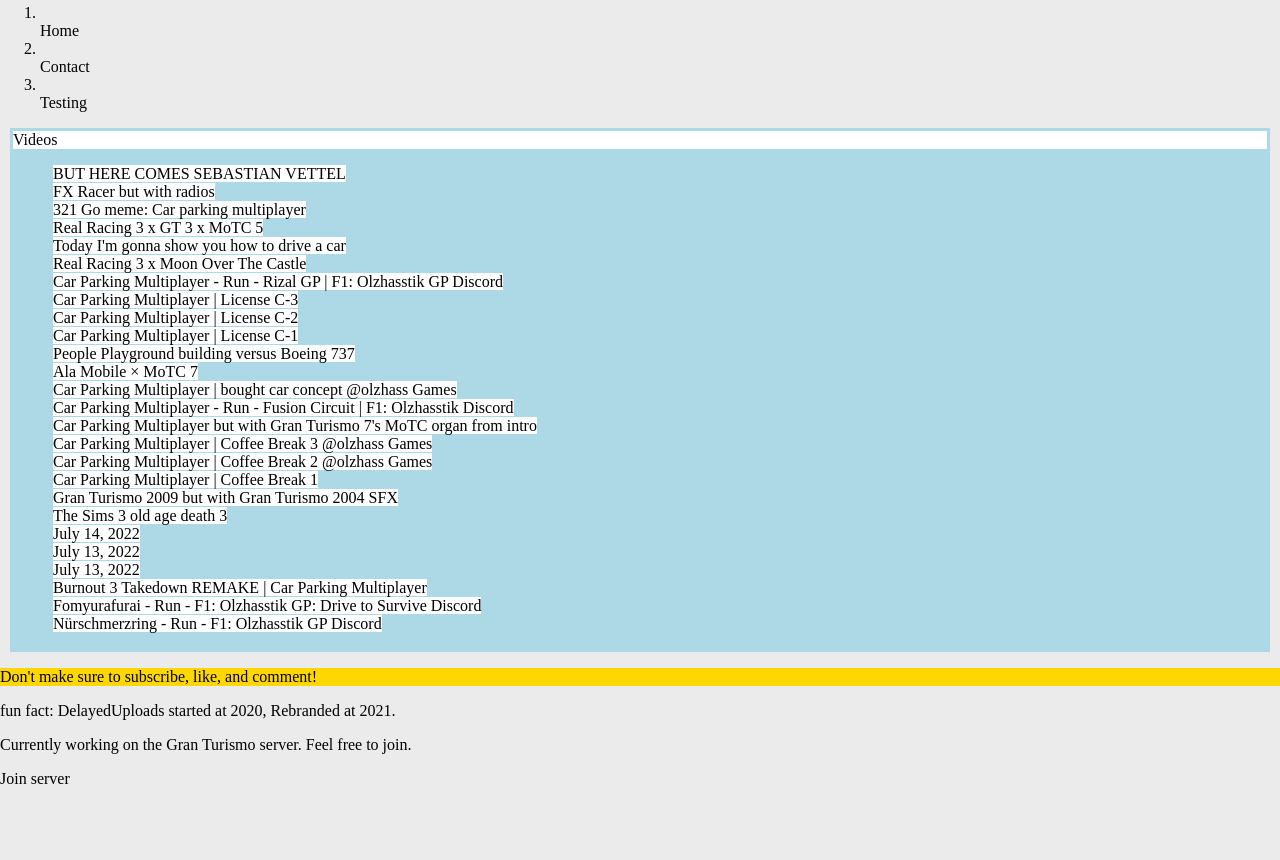
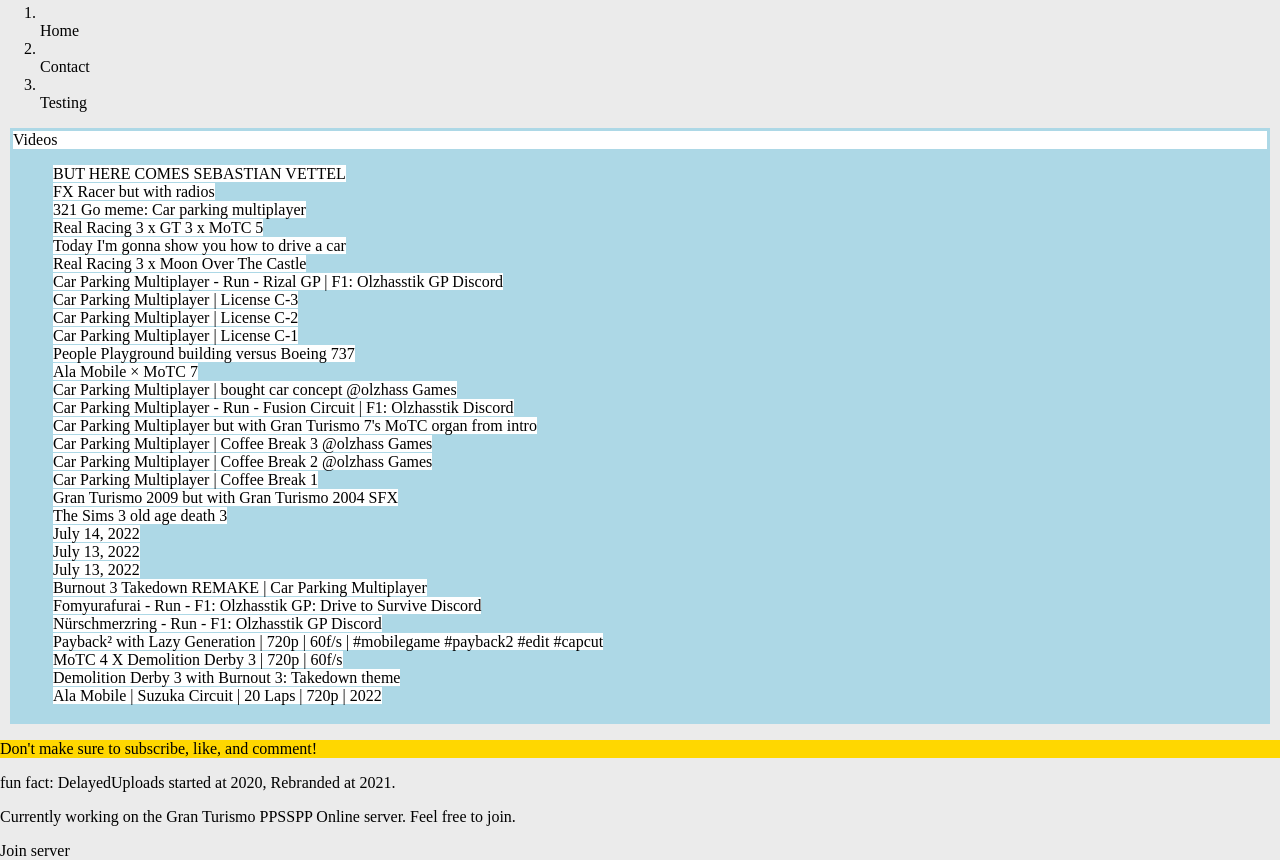
Before and after one commit to DelayedUploads/DelayedUpload-s-Website, a plain HTML site: page Index.html in a window 1280 px wide. Shown: the part 69-929 px from the top of the page. Before the commit the page ends 857 px from the top, so only its background shows below. Drawn offline with Linux system fonts and the light colour scheme.

Commit message:
Website Version 1.3
New videos and changed some text

```diff
--- a/Index.html
+++ b/Index.html
@@ -46,13 +46,18 @@
                      <p></p><a href="https://www.youtube.com/watch?v=1KgJw3Ip6a0" target="_blank">Burnout 3 Takedown REMAKE | Car Parking Multiplayer</a>
                      <p></p><a href="https://www.youtube.com/watch?v=DLq2Z4i-3iM" target="_blank">Fomyurafurai - Run - F1: Olzhasstik GP: Drive to Survive Discord</a>
                      <p></p><a href="https://www.youtube.com/watch?v=8mTaicoIFuQ" target="_blank">Nürschmerzring - Run - F1: Olzhasstik GP Discord</a>
+                     <p></p><a href="https://www.youtube.com/watch?v=hJm629qzsUw" target="_blank">Payback² with Lazy Generation | 720p | 60f/s | #mobilegame #payback2 #edit #capcut</a>
+                     <p></p><a href="https://www.youtube.com/watch?v=ypYTyeXIlsg" target="_blank">MoTC 4 X Demolition Derby 3 | 720p | 60f/s</a>
+                     <p></p><a href="https://www.youtube.com/watch?v=Q75EUdl5rzg" target="_blank">Demolition Derby 3 with Burnout 3: Takedown theme</a>
+                     <p></p><a href="https://www.youtube.com/watch?v=wV36plJW3-A" target="_blank">Ala Mobile | Suzuka Circuit | 20 Laps | 720p | 2022</a>
+
                   </ol>
                 </div>
                 <div class="BottomVideoText">
                     <p>Don't make sure to subscribe, like, and comment!</p>
                 </div>
                 <p>fun fact: DelayedUploads started at 2020, Rebranded at 2021.</p>
-                <p>Currently working on the Gran Turismo server. Feel free to join.</p><a href="https://discord.gg/DvfbAGZ6j4" target="_blank">Join server</a>
+                <p>Currently working on the Gran Turismo PPSSPP Online server. Feel free to join.</p><a href="https://discord.gg/DvfbAGZ6j4" target="_blank">Join server</a>
             </main>
         </nav>
     </body>
```
